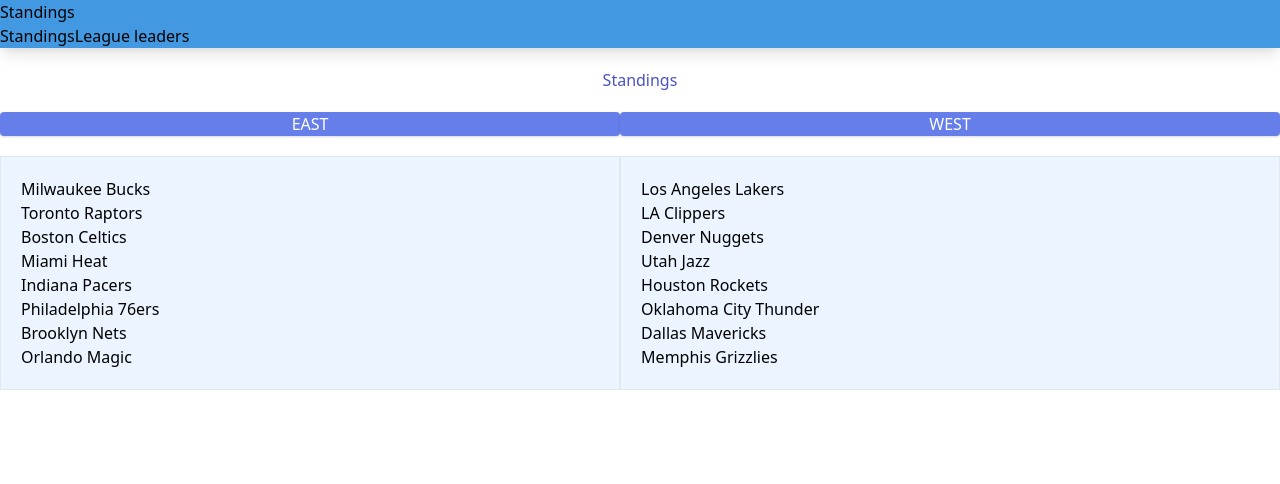
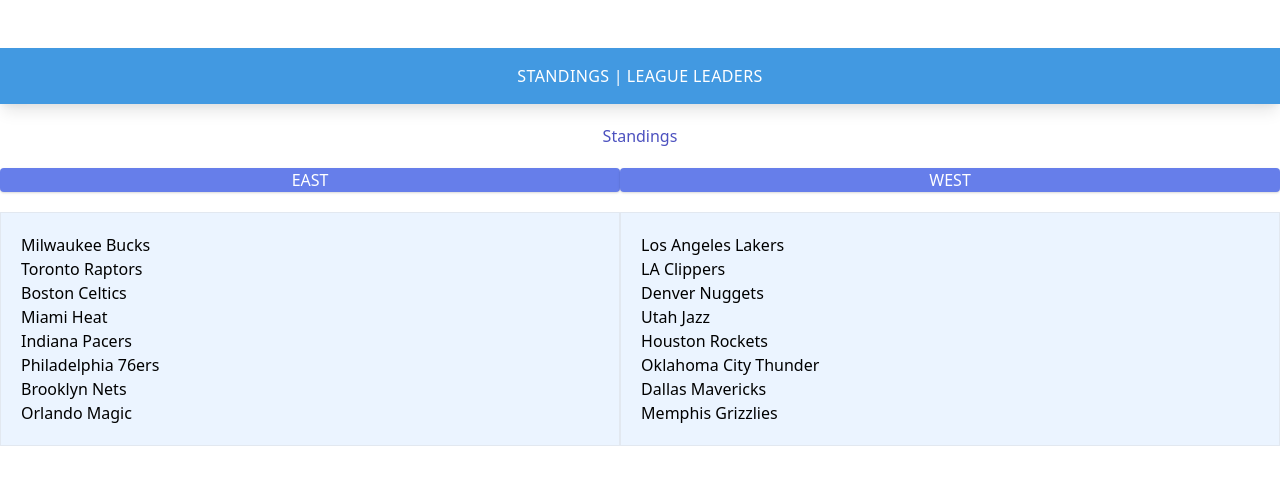
Before and after one commit to dodalovic/nba-stats, a React (Create React App) app: page / in a window 1280 px wide. Shown: the top 484 px of the page. Built offline with nearby package versions, Linux system fonts and the light colour scheme.

Commit message:
Nicer styling

```diff
--- a/src/components/Layout/Layout.css
+++ b/src/components/Layout/Layout.css
@@ -1,2 +1,3 @@
 .container {
+  margin: 0 auto;
 }
--- a/src/components/Layout/Layout.tsx
+++ b/src/components/Layout/Layout.tsx
@@ -10,8 +10,7 @@ type Props = {
 function Layout({ children, title }: Props) {
   return (
     <div className="container">
-      <header className="bg-blue-500 overflow-hidden shadow-lg">
-        <h1>{title}</h1>
+      <header className="uppercase bg-blue-500 overflow-hidden shadow-lg text-white mt-12 text-center p-4">
         <Navigation />
       </header>
       {children}
--- a/src/components/Navigation/Navigation.tsx
+++ b/src/components/Navigation/Navigation.tsx
@@ -4,8 +4,13 @@ import { Link } from '@reach/router'
 function Navigation() {
   return (
     <div>
-      <Link to="/">Standings</Link>
-      <Link to="/league-leaders">League leaders</Link>
+      <Link className="uppercase tracking-wide" to="/">
+        Standings
+      </Link>
+      &nbsp;|&nbsp;
+      <Link className="uppercase tracking-wide" to="/league-leaders">
+        League leaders
+      </Link>
     </div>
   )
 }
```
